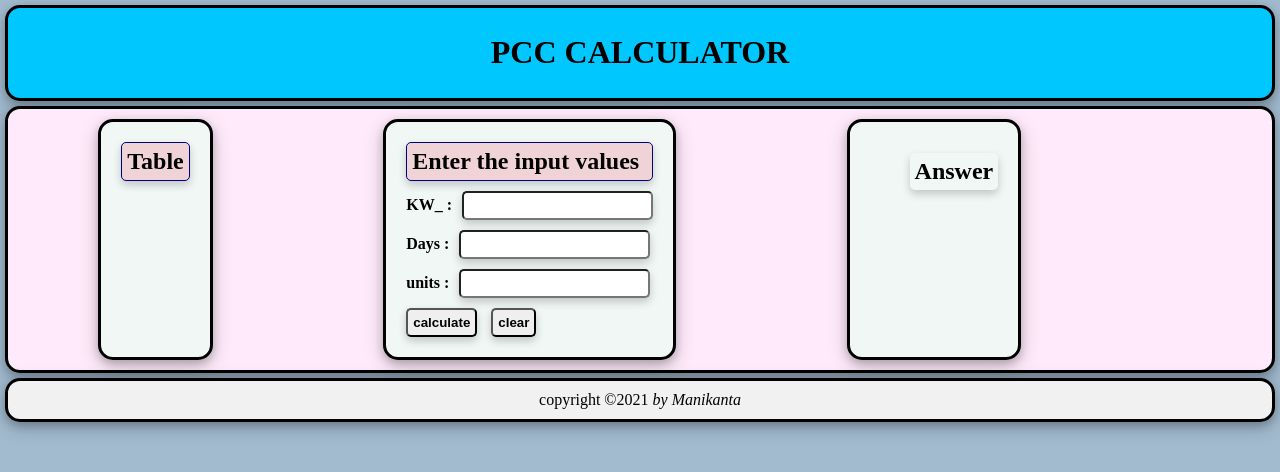
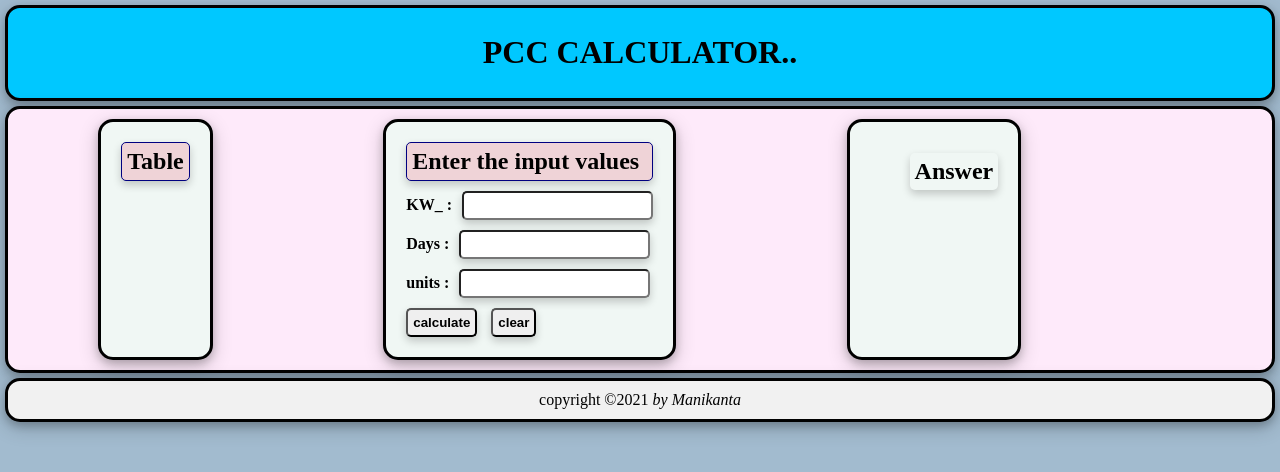
Before and after one commit to PraveenPra/PCC-calculator, a plain HTML site: page index.html in a window 1280 px wide. Drawn offline with Linux system fonts and the light colour scheme.

Commit message:
changed header in html

```diff
--- a/index.html
+++ b/index.html
@@ -2,7 +2,7 @@
 <html lang="en">
 
 <head>
-<title>Pcc calculator</title>
+<title>Pcc - calculator</title>
 <meta charset="utf-8">
 <meta name="viewport" content="width=device-width, initial-scale=1">
   <link rel="stylesheet" href="index.css">
@@ -10,7 +10,7 @@
 
 <body>
 <div class="header">
-  <h1>PCC CALCULATOR</h1>
+  <h1>PCC CALCULATOR..</h1>
 </div>
 <!-- this is main table which hold the tariff rates -->
 <div class="row">
```
